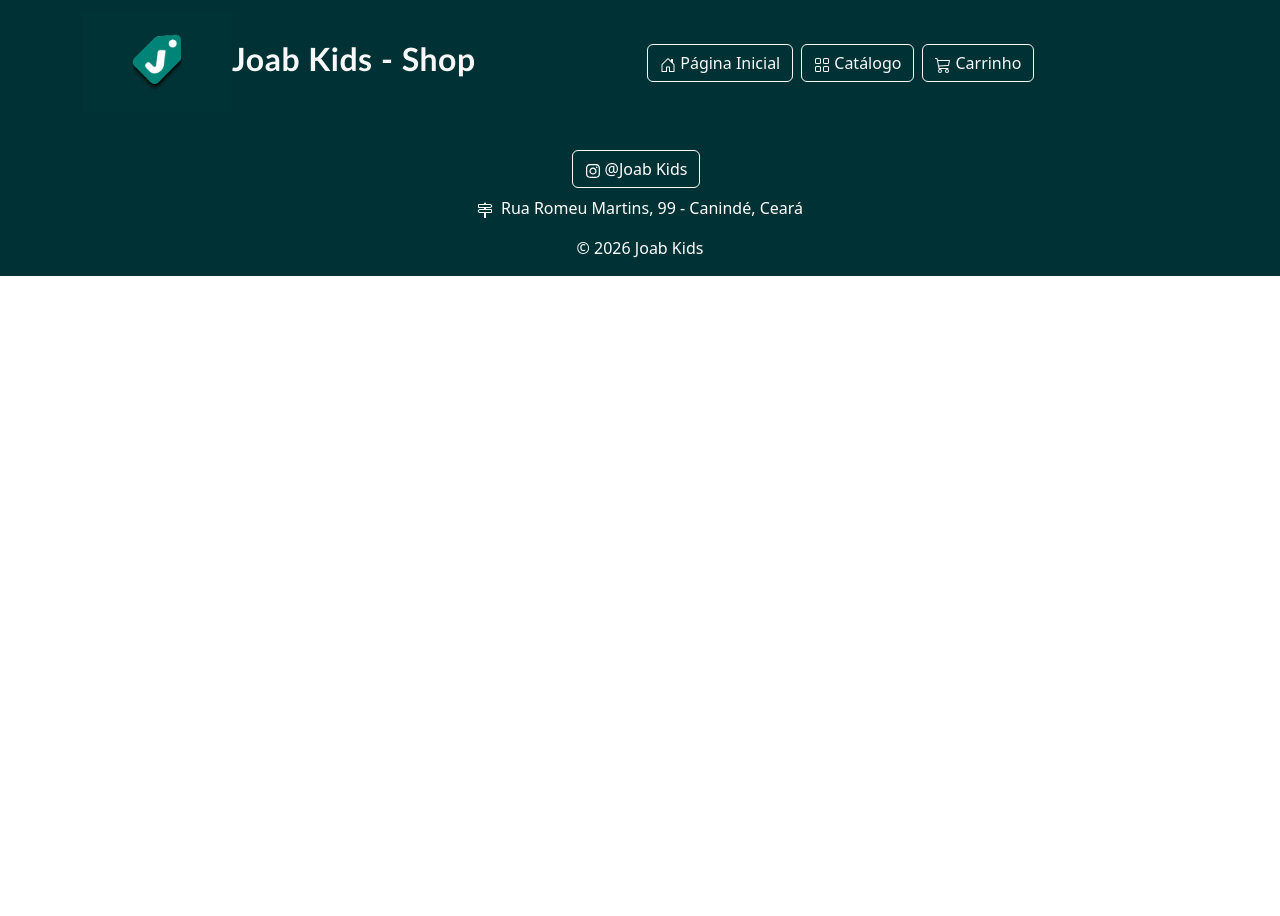
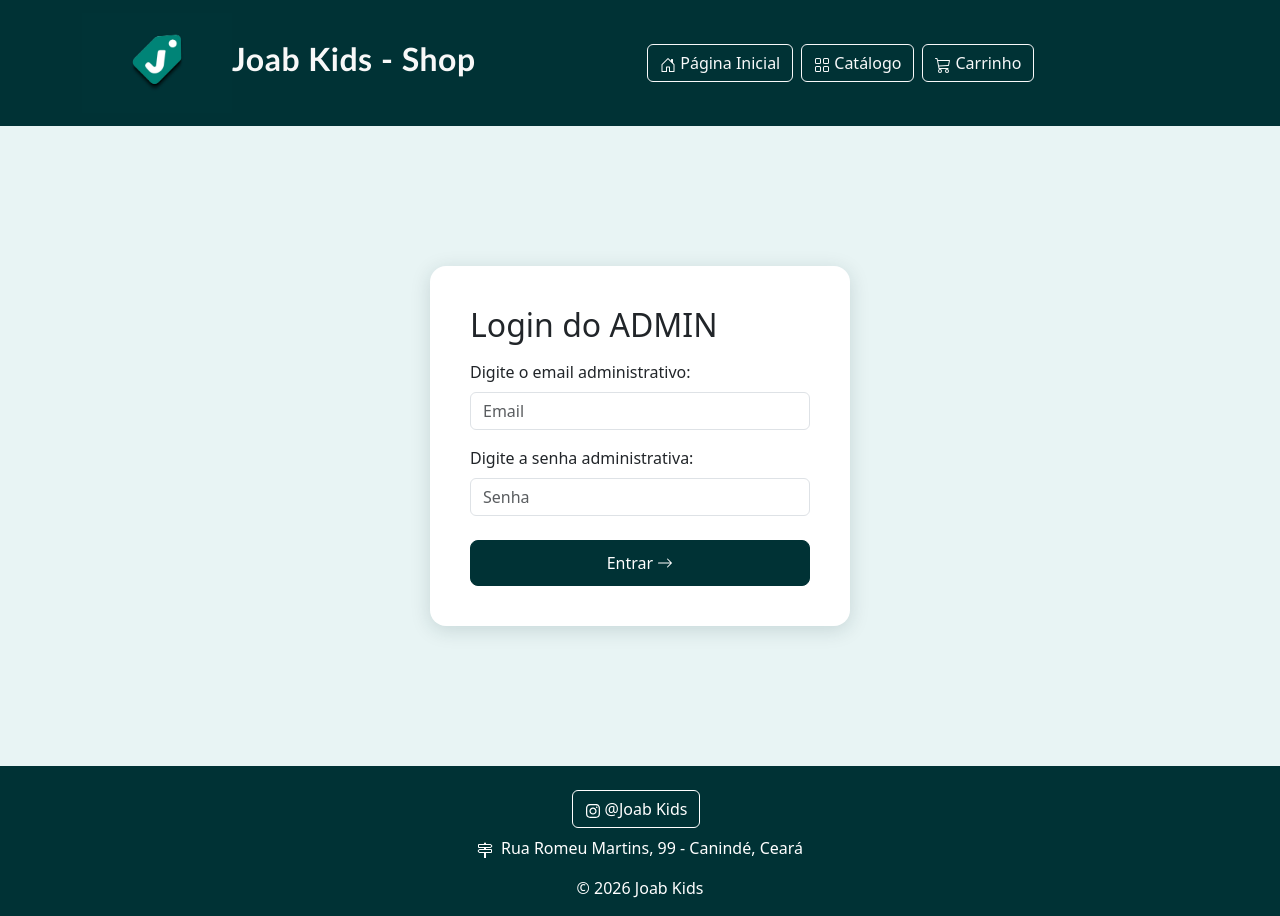
Before and after one commit to lefitano/JoabKids-Market, a React app in the folder frontend/: page /admin in a window 1280 px wide. Before the commit the page ends 800 px from the top, so only its background shows below. Built offline with nearby package versions, Linux system fonts and the light colour scheme; the HTML template or start-up script is replaced by a standard one.

Commit message:
feat: criado login no admin.jsx e inicio do dashboard de gerencia, linkando rota no app.jsx

```diff
--- a/frontend/src/App.jsx
+++ b/frontend/src/App.jsx
@@ -7,6 +7,7 @@ import Carrinho from './pages/Carrinho.jsx';
 import Produto from './pages/Produto.jsx';
 import Header from './components/Header.jsx';
 import Footer from './components/Footer.jsx';
+import Admin from './pages/Admin.jsx';
 import { CarrinhoProvider } from './context/CarrinhoContext.jsx';
 import { ProdutoProvider } from './context/ProdutoContext.jsx';
 export default function App() {
@@ -21,6 +22,7 @@ export default function App() {
         <Route path="catalogo" element={<Catalogo />} />
         <Route path="carrinho" element={<Carrinho />} />
         <Route path="produto" element={<Produto />} />
+        <Route path="admin" element = {<Admin/>} />
       </Routes>
       </div>
       <Footer />
--- a/frontend/src/css/Login.css
+++ b/frontend/src/css/Login.css
@@ -1,4 +1,4 @@
-/* .FormLogin {
+.FormLogin {
     min-height: 80vh;
     display: flex;
     flex-direction: column;
@@ -15,6 +15,12 @@
     box-shadow: 0 4px 20px rgba(0, 50, 53, 0.15);
     width: 100%;
     max-width: 420px;
+    transition: all 0.3 ease ;
+
+}
+.LoginCard:hover{
+    box-shadow: 0 4px 20px rgba(0, 50, 53, 0.5);
+
 }
 
 .TiuloForm {
@@ -22,6 +28,7 @@
     font-weight: 700;
     text-align: center;
     margin-bottom: 24px;
+
 }
 
 .ErroForm {
@@ -61,4 +68,4 @@
 
 .LoginCard > p a:hover {
     text-decoration: underline;
-} */
+}
--- a/frontend/src/pages/Admin.jsx
+++ b/frontend/src/pages/Admin.jsx
@@ -1,28 +1,61 @@
- import Button from 'react-bootstrap/Button';
- import Form from 'react-bootstrap/Form';
- import { BsEnvelope, BsLock, BsArrowRight } from "react-icons/bs";
- import {useState} from 'react';
- import {Link, useNavigate} from 'react-router-dom';
- import  '../css/Login.css';
+import Button from "react-bootstrap/Button";
+import Form from "react-bootstrap/Form";
+import { BsEnvelope, BsLock, BsArrowRight } from "react-icons/bs";
+import { useState } from "react";
+import { Link, useNavigate } from "react-router-dom";
+import "../css/Login.css";
+import "../css/DahsboardGerencia.css";
 
-    export default function Admin(){
-        const [autenticado, setAutenticado] = useState(false)
-        const  [email, setEmail] = useState('');
-        const [senha, setSenha] = useState('');
-        const [erro, setErro] = useState('');
-        const [abaAtiva, setAbaAtiva] = useState('novo');
+export default function Admin() {
+  const [autenticado, setAutenticado] = useState(false);
+  const [email, setEmail] = useState("");
+  const [senha, setSenha] = useState("");
+  const [erro, setErro] = useState("");
+  const [abaAtiva, setAbaAtiva] = useState("novo");
 
-        const handleLogin = async(e) => {
-            e.preventDefault();
-            setErro('');
-            if(!email || !senha){
-                setErro("Preencha todos os campos!")
-                return;
-            }
-            if(email === "admin@joabkids.com" && senha === "jadmin1990"){
-                setAutenticado(true)
-            }else{
-                setErro("Email ou senha do admin incorretos!")
-            }
-        }
+  const handleLogin = async (e) => {
+    e.preventDefault();
+    setErro("");
+    if (!email || !senha) {
+      setErro("Preencha todos os campos!");
+      return;
     }
+    if (email === "admin@joabkids.com" && senha === "jadmin1990") {
+      setAutenticado(true);
+    } else {
+      setErro("Email ou senha do admin incorretos!");
+    }
+  };
+  if(!autenticado){
+  return (
+    <div className="FormLogin">
+      <div className="LoginCard">
+        <h2 className="TituloForm mb-3">Login do ADMIN</h2>
+        {erro && <p className="ErroForm">{erro}</p>}
+        <Form onSubmit={handleLogin}>
+          <Form.Group className="mb-3" controlId="formBasicEmail">
+            <Form.Label>Digite o email administrativo:</Form.Label>
+            <Form.Control type="email" onChange={(e) => setEmail(e.target.value)} placeholder= "Email"/>
+          </Form.Group>
+
+          <Form.Group className="mb-3" controlId="formBasicPassword">
+            <Form.Label>Digite a senha administrativa:</Form.Label>
+            <Form.Control type="password" onChange={(e) => setSenha(e.target.value)} placeholder="Senha" />
+          </Form.Group>
+          <Button variant="primary" type="submit">
+            Entrar <BsArrowRight  className="mb-1"/>
+          </Button>
+        </Form>
+      </div>
+    </div>
+  );
+}
+if(autenticado){
+  return(
+    <div className="PainelADM">
+      <h2>Joab Kids</h2>
+      <h2>Painel de Gerência </h2>
+    </div>
+  )
+}
+}
--- a/frontend/src/pages/Login.jsx
+++ b/frontend/src/pages/Login.jsx
@@ -37,7 +37,7 @@
 //                         <Form.Control type="password" value={senha} onChange={(e) => setSenha(e.target.value)} placeholder="Senha" />
 //                     </Form.Group>
 //                     <Button variant="primary" type="submit">
-//                         Entrar <BsArrowRight clas sName="ms-1" />
+//                         Entrar <BsArrowRight className="ms-1" />
 //                     </Button>
 //                 </Form>
 //                 <p>Não tem uma conta? <Link to="/cadastro">Cadastre-se agora!</Link></p>
```
Also changed, not shown: frontend/src/css/DahsboardGerencia.css (added).
